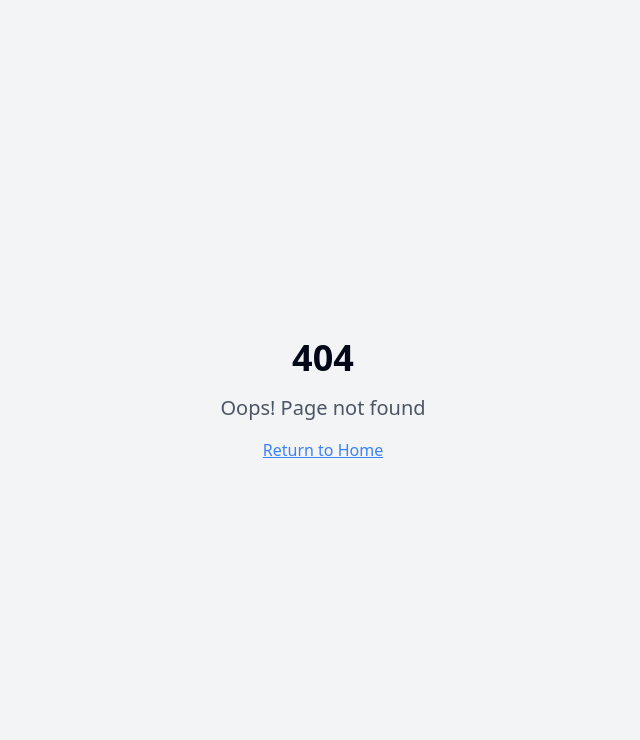
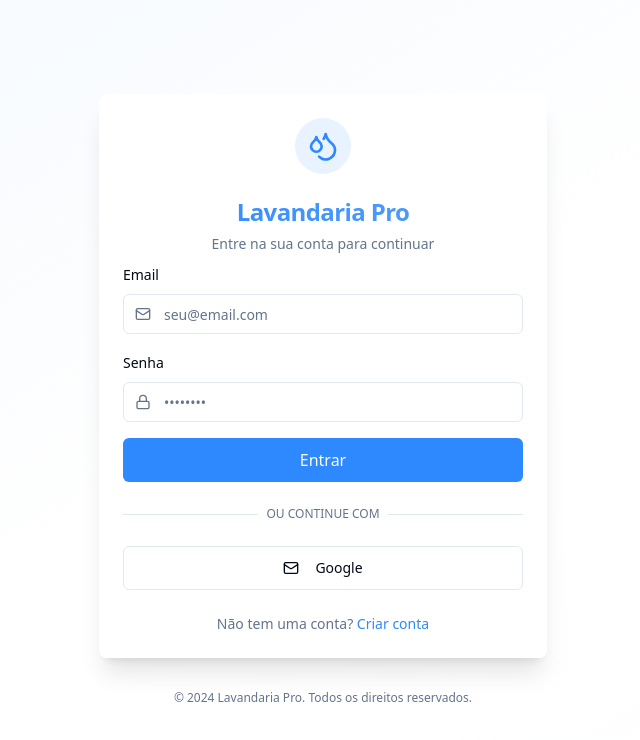
Before and after one commit to Cencreas/laundri-hub, a React (Vite) app: page /login in a window 1280 px wide. Before the commit this address had no page. Shown: the top 740 px of the page, without its empty margins (317-957 px from the left). Built offline with nearby package versions, Linux system fonts and the light colour scheme.

Commit message:
Add Login Screen
Create a login screen for the application.

```diff
--- a/src/App.tsx
+++ b/src/App.tsx
@@ -7,6 +7,7 @@ import Dashboard from "./pages/Dashboard";
 import Clientes from "./pages/Clientes";
 import OrdemServico from "./pages/OrdemServico";
 import Pagamentos from "./pages/Pagamentos";
+import Login from "./pages/Login";
 import NotFound from "./pages/NotFound";
 
 const queryClient = new QueryClient();
@@ -22,6 +23,7 @@ const App = () => (
           <Route path="/clientes" element={<Clientes />} />
           <Route path="/ordens" element={<OrdemServico />} />
           <Route path="/pagamentos" element={<Pagamentos />} />
+          <Route path="/login" element={<Login />} />
           {/* ADD ALL CUSTOM ROUTES ABOVE THE CATCH-ALL "*" ROUTE */}
           <Route path="*" element={<NotFound />} />
         </Routes>
--- /dev/null
+++ b/src/pages/Login.tsx
@@ -0,0 +1,113 @@
+import { useState } from "react";
+import { Button } from "@/components/ui/button";
+import { Input } from "@/components/ui/input";
+import { Label } from "@/components/ui/label";
+import { Card, CardContent, CardDescription, CardHeader, CardTitle } from "@/components/ui/card";
+import { Separator } from "@/components/ui/separator";
+import { Droplets, Mail, Lock } from "lucide-react";
+
+const Login = () => {
+  const [email, setEmail] = useState("");
+  const [password, setPassword] = useState("");
+
+  const handleLogin = (e: React.FormEvent) => {
+    e.preventDefault();
+    // TODO: Implementar autenticação
+    console.log("Login:", { email, password });
+  };
+
+  return (
+    <div className="min-h-screen bg-gradient-to-br from-primary/5 via-background to-secondary/5 flex items-center justify-center p-4">
+      <div className="w-full max-w-md">
+        <Card className="shadow-xl border-0 bg-card/95 backdrop-blur">
+          <CardHeader className="text-center pb-2">
+            <div className="flex justify-center mb-4">
+              <div className="p-3 rounded-full bg-primary/10">
+                <Droplets className="h-8 w-8 text-primary" />
+              </div>
+            </div>
+            <CardTitle className="text-2xl font-bold bg-gradient-to-r from-primary to-primary/80 bg-clip-text text-transparent">
+              Lavandaria Pro
+            </CardTitle>
+            <CardDescription className="text-muted-foreground">
+              Entre na sua conta para continuar
+            </CardDescription>
+          </CardHeader>
+
+          <CardContent className="space-y-6">
+            <form onSubmit={handleLogin} className="space-y-4">
+              <div className="space-y-2">
+                <Label htmlFor="email" className="text-sm font-medium">
+                  Email
+                </Label>
+                <div className="relative">
+                  <Mail className="absolute left-3 top-3 h-4 w-4 text-muted-foreground" />
+                  <Input
+                    id="email"
+                    type="email"
+                    placeholder="seu@email.com"
+                    value={email}
+                    onChange={(e) => setEmail(e.target.value)}
+                    className="pl-10"
+                    required
+                  />
+                </div>
+              </div>
+
+              <div className="space-y-2">
+                <Label htmlFor="password" className="text-sm font-medium">
+                  Senha
+                </Label>
+                <div className="relative">
+                  <Lock className="absolute left-3 top-3 h-4 w-4 text-muted-foreground" />
+                  <Input
+                    id="password"
+                    type="password"
+                    placeholder="••••••••"
+                    value={password}
+                    onChange={(e) => setPassword(e.target.value)}
+                    className="pl-10"
+                    required
+                  />
+                </div>
+              </div>
+
+              <Button type="submit" className="w-full h-11 text-base font-medium">
+                Entrar
+              </Button>
+            </form>
+
+            <div className="relative">
+              <div className="absolute inset-0 flex items-center">
+                <Separator className="w-full" />
+              </div>
+              <div className="relative flex justify-center text-xs uppercase">
+                <span className="bg-card px-2 text-muted-foreground">
+                  Ou continue com
+                </span>
+              </div>
+            </div>
+
+            <Button variant="outline" className="w-full h-11" type="button">
+              <Mail className="mr-2 h-4 w-4" />
+              Google
+            </Button>
+
+            <div className="text-center text-sm text-muted-foreground">
+              Não tem uma conta?{" "}
+              <Button variant="link" className="p-0 h-auto text-primary hover:text-primary/80">
+                Criar conta
+              </Button>
+            </div>
+          </CardContent>
+        </Card>
+
+        <div className="mt-8 text-center text-xs text-muted-foreground">
+          © 2024 Lavandaria Pro. Todos os direitos reservados.
+        </div>
+      </div>
+    </div>
+  );
+};
+
+export default Login;
```
